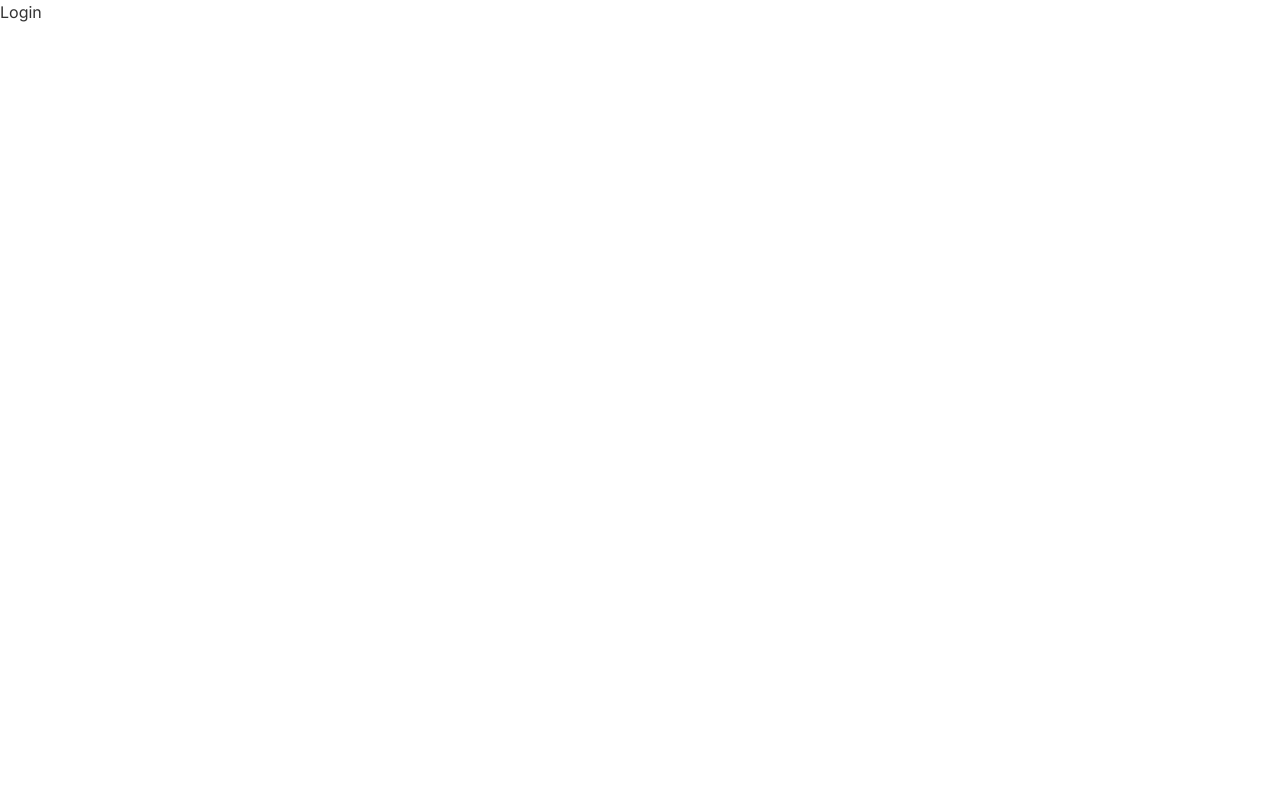
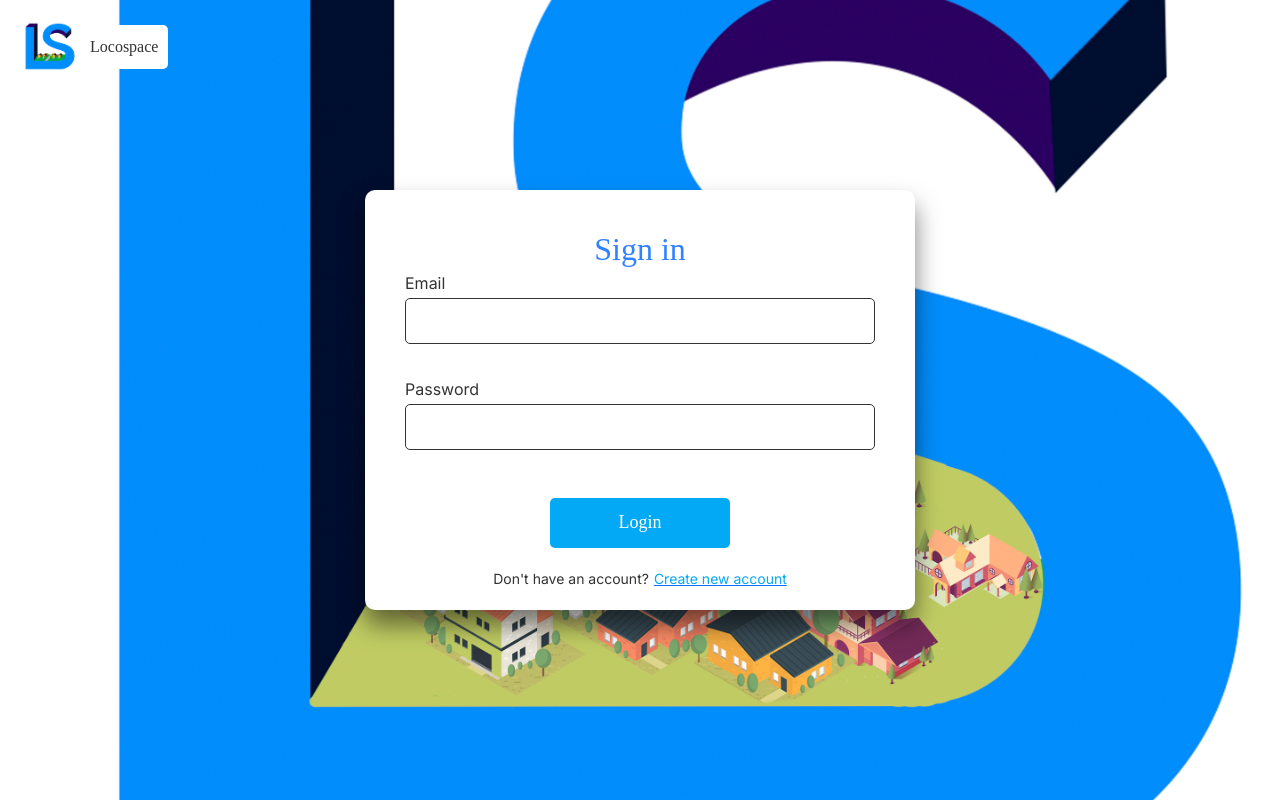
Before and after one commit to aiyza-junaid/Locospace, a Next.js app in the folder frontend/: page /Login in a window 1280 px wide. Built offline with nearby package versions, Linux system fonts and the light colour scheme.

Commit message:
Adding login page

```diff
--- a/frontend/app/Login/page.tsx
+++ b/frontend/app/Login/page.tsx
@@ -1,10 +1,44 @@
-import React from "react";
+// frontend/app/Login/page.tsx
 
-const Login = () =>{
+import React from 'react';
+import '../../styles/login.css'; // Adjust the path based on your folder structure
+import Link from 'next/link'; // Import Link from Next.js for client-side navigation
 
-    return (
-        <div>Login</div>
-    )
-}
+const Login: React.FC = () => {
+  return (
+    <div className="background">
 
-export default Login
+         <Link href="/">
+        <div className="homeButton">Locospace</div>
+      </Link>
+
+      <Link href="/">
+      <img src="Logo.png" alt="Logo" className="logo" />
+      </Link>
+
+      <div className="loginBox">
+        <h2 >Sign in</h2>
+        <form>
+          <div className="inputBox">
+            <input type="text" required />
+            <label>Email</label>
+          </div>
+          <div className="inputBox">
+            <input type="password" required />
+            <label>Password</label>
+          </div>
+          <button type="submit">Login</button>
+          <div className="accountPrompt">
+            <span>Don't have an account? </span>
+            <Link href="./Signup/page">
+              <div className="createAccountLink">Create new account</div>
+            </Link>
+          </div>
+        </form>
+
+      </div>
+    </div>
+  );
+};
+
+export default Login;
--- /dev/null
+++ b/frontend/styles/login.css
@@ -0,0 +1,153 @@
+/* styles/Login.module.css */
+
+/* frontend/styles/login.css */
+
+.background {
+  display: flex;
+  opacity: 100%;
+  justify-content: center;
+  align-items: center;
+  height: 100vh;
+  background: url('../images/DetailedLogo.png') no-repeat; /* Ensure no-repeat to prevent repetition */
+  background-position: 140% 60%; /* Example: Adjust position coordinates */
+  background-size: auto 150%; /* Adjust size to maintain aspect ratio and fill height */
+}
+
+.header {
+  position: absolute;
+  top: 100px;
+  left: 40px;
+  position: 200% 60%;
+  display: flex;
+}
+
+.logo {
+  position: absolute; /* Make the logo positionable */
+  top: 10px; /* Adjust top position as needed */
+  left: 10px; /* Adjust left position as needed */
+  right: 0px;
+  bottom: 0px;
+  height: 80px; /* Adjust size as needed */
+  margin-right: 10px;
+}
+
+.loginBox {
+  height: 420px;
+  width: 550px;
+  padding: 40px;
+  position: 140% 60%;
+  background: rgba(255, 255, 255, 1); /* cool grey with transparency */
+  text-align: center;
+  box-shadow: 0 15px 25px rgba(0, 0, 0, 0.5);
+  border-radius: 10px;
+}
+
+/* Other styles for loginBox, inputBox, etc. */
+
+
+  .loginBox h2 {
+    margin: 0 -300px 30px;
+    padding: 0;
+    font-family: 'Gotham';
+    color: #3281ff;
+  }
+
+
+  .inputBox {
+    position: relative;
+    margin-bottom: 30px;
+  }
+
+  .inputBox input {
+  width: 100%;
+  padding: 10px;
+  font-size: 16px;
+  color: #333;
+  margin-bottom: 30px;
+  border: 1px solid #333;
+  border-radius: 5px;
+  outline: none;
+  background: transparent;
+  box-sizing: border-box; /* Ensures padding is included in the element's total width and height */
+}
+
+  .inputBox label {
+    position: absolute;
+    top: -37px;
+    left: 0px;
+    font: "Gotham";
+    padding: 10px 0;
+    font-size: 16px;
+    color: #333;
+    pointer-events: none;
+    transition: 0.5s;
+  }
+
+  .inputBox input:focus ~ label,
+  .inputBox input:valid ~ label {
+    font: "Avenir-bold";
+    top: -36px;
+    left: 0;
+    color: #112630;
+    font-size: 17px;
+  }
+
+  button {
+    width: 180px;
+    height: 50px;
+    margin-top: -20px;
+    font-family: 'Gotham';
+    background: #03a9f4;
+    border: none;
+    padding: 10px;
+    cursor: pointer;
+    border-radius: 5px;
+    color: #fff;
+    font-size: 18px;
+    transition: 0.5s;
+  }
+
+  button:hover {
+    background: #05324a;
+    padding: 9px;
+  }
+
+  .homeButton {
+    position: absolute;
+    font-family: 'Gotham';
+    top: 25px;
+    left: 80px;
+    padding: 10px;
+    color: #333;
+    text-decoration: none;
+    font-size: 16px;
+    background-color: #fff;
+    border: 0px solid #333;
+    border-radius: 5px;
+    transition: all 0.3s ease;
+  }
+
+  .homeButton:hover {
+    background-color: #333;
+    color: #fff;
+  }
+
+  .accountPrompt {
+    margin-top: 20px;
+    font-size: 14px;
+    color: #333;
+    display: flex;
+    justify-content: center;
+    align-items: center;
+  }
+
+  .createAccountLink {
+    color: #03a9f4;
+    text-decoration: none;
+    margin-left: 5px;
+  }
+
+  .createAccountLink:hover {
+    text-decoration: underline;
+    color: #0c5070;
+  }
```
Also changed, not shown: frontend/images/DetailedLogo.png (added).
